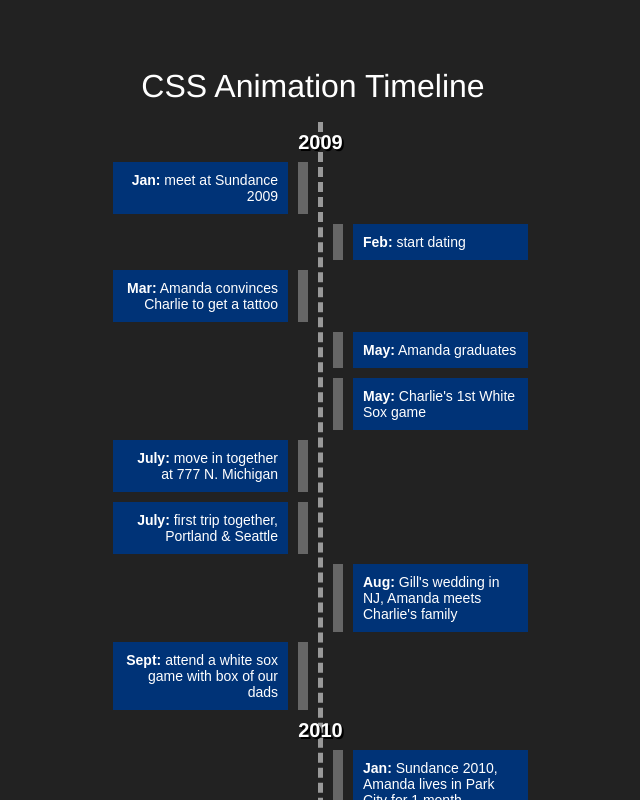
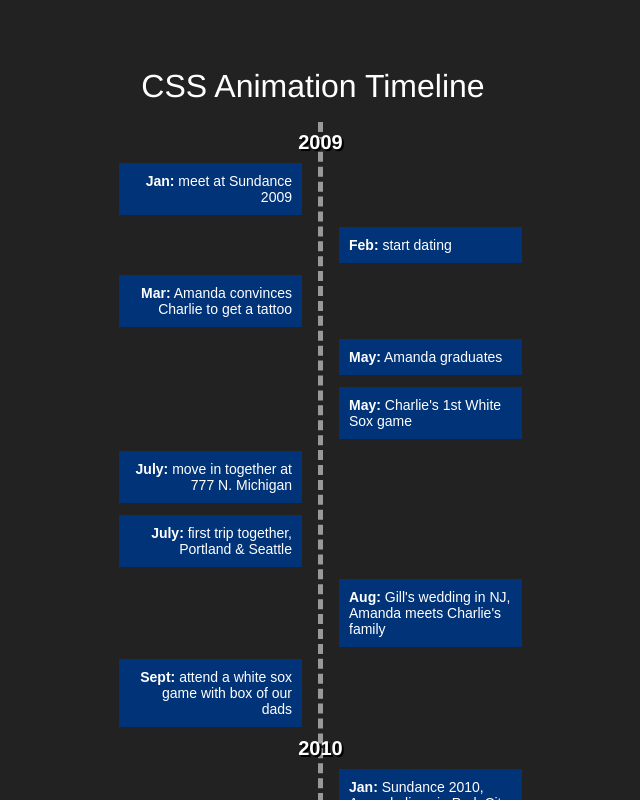
Before and after one commit to charliethomason/css-animation-timeline, a Next.js app: page / in a window 1280 px wide. Shown: the top 800 px of the page, without its empty margins (327-967 px from the left). Built offline with nearby package versions, Linux system fonts and the light colour scheme.

Commit message:
improved hover effects

```diff
--- a/components/event.js
+++ b/components/event.js
@@ -7,7 +7,9 @@ export default function Event({ label, month, img, alignRight, isActive, onClick
         className={`btn ${activeClass}`}
         onClick={onClick}
       >
-        <strong>{month}:</strong> {label}
+        <div className="btn-text">
+          <strong>{month}:</strong> {label}
+        </div>
       </button>
       <div className={`circle ${isActive ? "" : "hidden"}`} onClick={onCircleClick}>
         <div className="circle-half left"></div>
--- a/styles/_timeline.scss
+++ b/styles/_timeline.scss
@@ -18,19 +18,22 @@
   width: 415px;
 }
 .btn {
-  background: $blue;
+  $self: &;
+
+  background: none;
   border: none;
-  color: $white;
   cursor: pointer;
   display: block;
+  width: 100%;
+
+  &-text {
+    background: $blue;
+    color: $white;
     font-size: 14px;
     padding: 10px;
     text-align: left;
-  transition: background .2s ease;
+    transition: all .2s ease;
     width: 100%;
-
-  &:hover {
-    background: $light-blue;
   }
 
   &:after {
@@ -44,9 +47,22 @@
     animation: drawLine 2s linear forwards;
   }
 
+  &:hover {
+    #{$self}-text {
+      background: $light-blue;
+    }
+  }
+
   &.active {
+    border-right: 5px solid $green;
+    padding: 20px 0;
+
+    #{$self}-text {
       background: $green;
       color: $black;
+      margin-right: 10px;
+      width: calc(100% - 20px);
+    }
 
     &:after {
       display: block;
@@ -126,23 +142,35 @@
   width: 100%;
 
   &:not(.align-right) {
-    border-right: 10px solid $dark-grey;
     margin-right: 20px;
-    padding-right: 10px;
 
-    .btn {
+    .btn-text {
       text-align: right;
     }
   }
 
   &.align-right {
-    border-left: 10px solid $dark-grey;
-    padding-left: 10px;
     left: calc(100% + 15px);
 
-    .btn:after {
+    .btn {
+      &:before {
+        right: auto;
+        left: 0;
+      }
+      &:after {
         right: auto;
         left: 100%;
+      }
+      &.active {
+        border-right: none;
+        border-left: 5px solid $green;
+        padding: 20px 0;
+
+        .btn-text {
+          margin-right: 0;
+          margin-left: 20px;
+        }
+      }
     }
 
     .circle {
@@ -158,10 +186,37 @@
   }
 
   &:hover {
-    border-color: $light-blue;
+    .btn {
+      animation: btnHoverLeft 0.5s linear forwards;
+    }
+
+    .btn-text {
+      margin-right: 10px;
+      width: calc(100% - 20px);
+    }
+
+    &.align-right {
+      .btn {
+        animation: btnHoverRight 0.5s linear forwards;
+      }
+      .btn-text {
+        margin-right: 0;
+        margin-left: 20px;
+      }
+    }
   }
 }
 
+@keyframes btnHoverLeft {
+  0% { border-right: 0px solid $grey; padding: 0px; }
+  50% { border-right: 0px solid $grey; padding: 20px 0; }
+  100% { border-right: 5px solid $grey; padding: 20px 0; }
+}
+@keyframes btnHoverRight {
+  0% { border-left: 0px solid $grey; padding: 0px; }
+  50% { border-left: 0px solid $grey; padding: 20px 0; }
+  100% { border-left: 5px solid $grey; padding: 20px 0; }
+}
 @keyframes drawLine {
   0% { width: 0px; }
   25%, 100% { width: 100px; }
```
Lines whose indentation alone changed are shown as unchanged.
